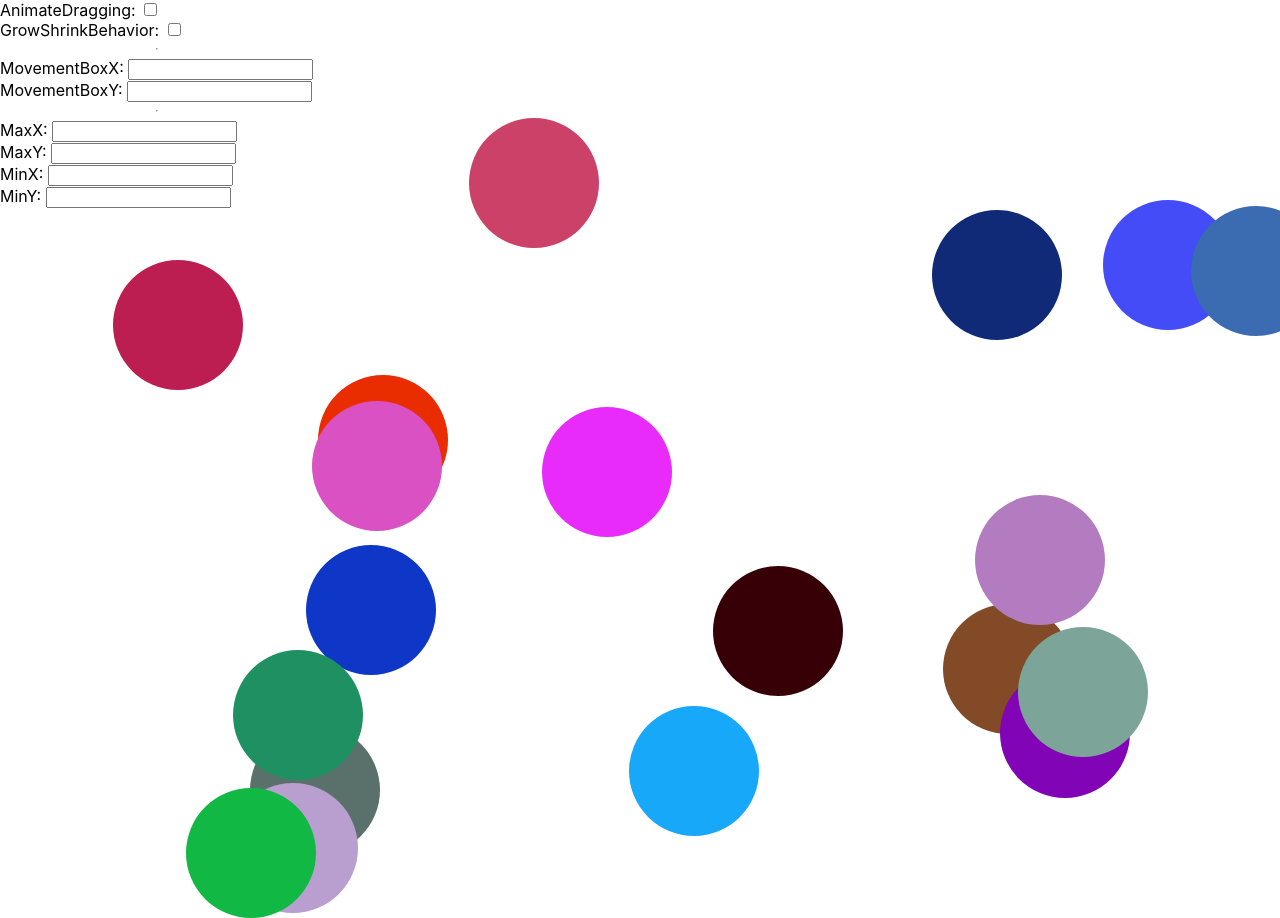
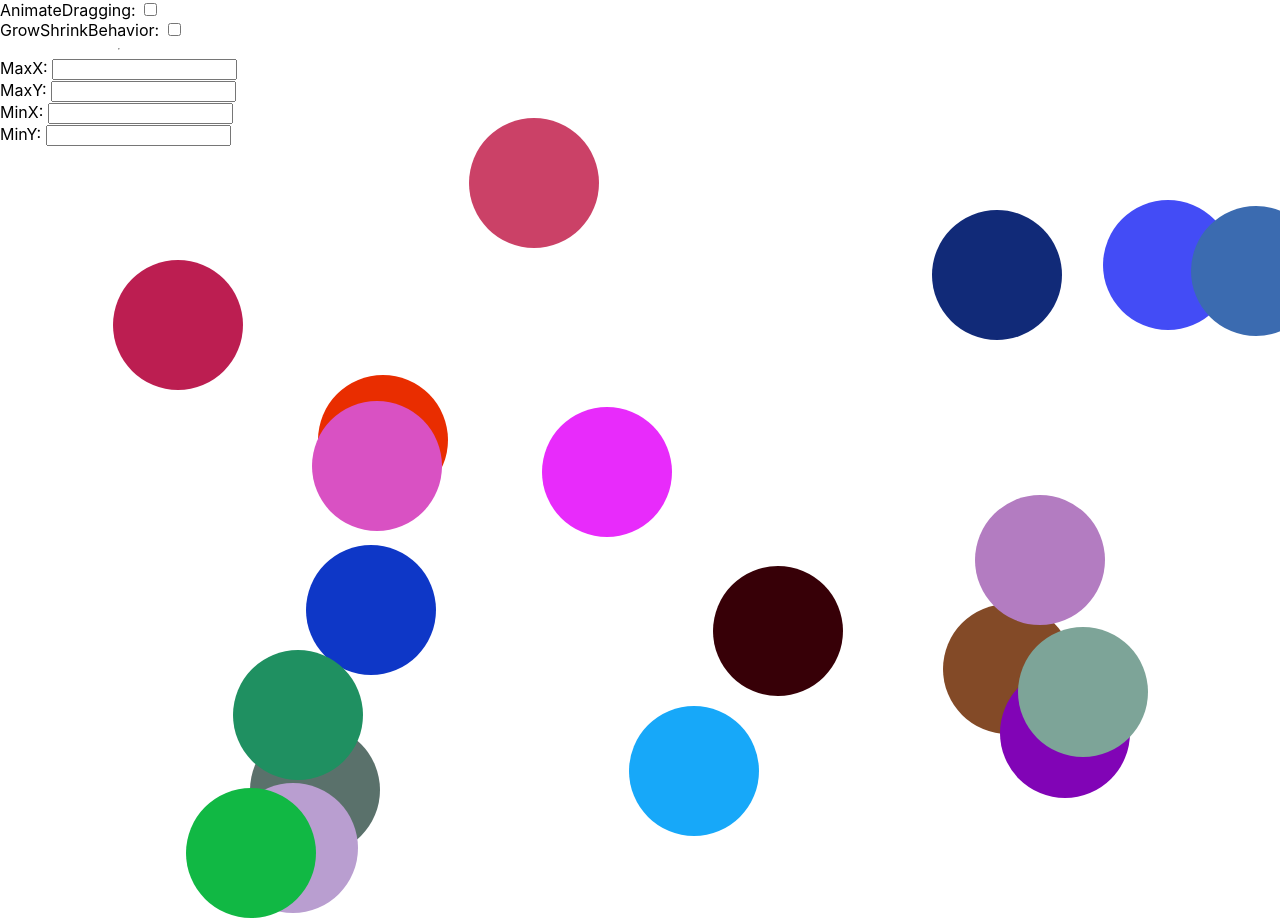
Before and after one commit to freeman1995/Draggable, a React (Create React App) app: page / in a window 1280 px wide. Shown: the top 918 px of the page. Built offline with nearby package versions, Linux system fonts and the light colour scheme.

Commit message:
disable temporarily movement box inputs

```diff
--- a/src/SettingsForm.js
+++ b/src/SettingsForm.js
@@ -19,10 +19,10 @@ const SettingsForm = ({
 
     <hr />
 
-    <Field name="movementBoxX" type="number" value={movementBoxX} onChange={onInputChange} />
-    <Field name="movementBoxY" type="number" value={movementBoxY} onChange={onInputChange} />
+    {/*<Field name="movementBoxX" type="number" value={movementBoxX} onChange={onInputChange} />*/}
+    {/*<Field name="movementBoxY" type="number" value={movementBoxY} onChange={onInputChange} />*/}
 
-    <hr />
+    {/*<hr />*/}
 
     <Field name="maxX" type="number" value={maxX} onChange={onInputChange} />
     <Field name="maxY" type="number" value={maxY} onChange={onInputChange} />
```
